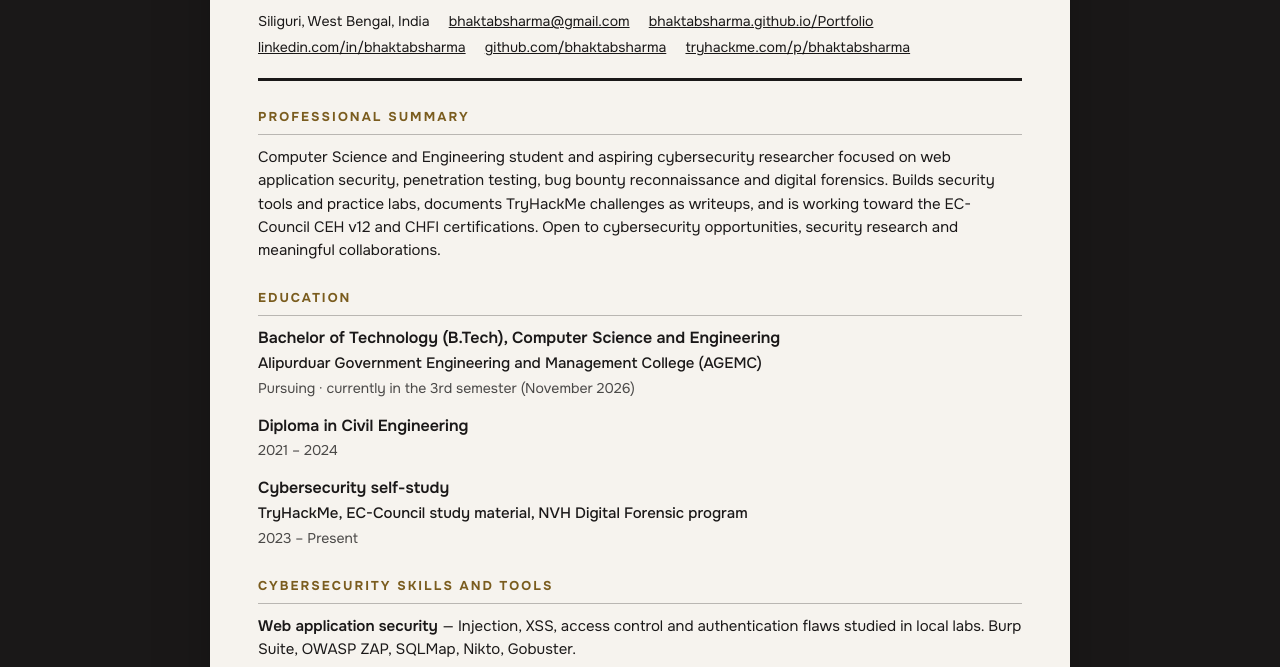
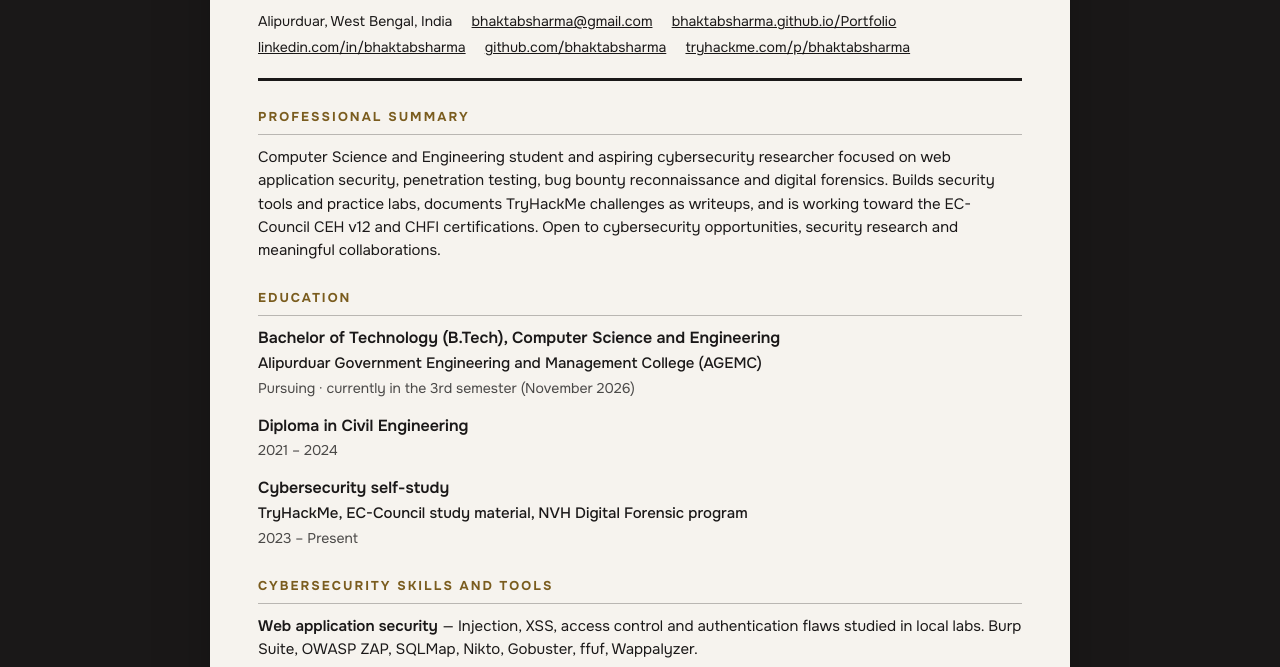
Before and after one commit to bhaktabsharma/Portfolio, a plain HTML site: page resume.html in a window 1280 px wide. Shown: the part 241-908 px from the top of the page. Drawn offline with Linux system fonts and the light colour scheme.

Commit message:
Revise contact details and language section
Updated contact location and language proficiency in resume.

```diff
--- a/resume.html
+++ b/resume.html
@@ -77,7 +77,7 @@ ul.plain li { margin-bottom: .3rem; }
   <header class="cv">
     <h1>Bhakta Sharma</h1>
     <p class="role">Aspiring Penetration Tester · Cybersecurity Researcher</p>
-    <ul class="contact"><li>Siliguri, West Bengal, India</li><li><a href="mailto:bhaktabsharma@gmail.com">bhaktabsharma@gmail.com</a></li><li><a href="https://bhaktabsharma.github.io/Portfolio/">bhaktabsharma.github.io/Portfolio</a></li><li><a href="https://www.linkedin.com/in/bhaktabsharma/">linkedin.com/in/bhaktabsharma</a></li><li><a href="https://github.com/bhaktabsharma">github.com/bhaktabsharma</a></li><li><a href="https://tryhackme.com/p/bhaktabsharma">tryhackme.com/p/bhaktabsharma</a></li></ul>
+    <ul class="contact"><li>Alipurduar, West Bengal, India</li><li><a href="mailto:bhaktabsharma@gmail.com">bhaktabsharma@gmail.com</a></li><li><a href="https://bhaktabsharma.github.io/Portfolio/">bhaktabsharma.github.io/Portfolio</a></li><li><a href="https://www.linkedin.com/in/bhaktabsharma/">linkedin.com/in/bhaktabsharma</a></li><li><a href="https://github.com/bhaktabsharma">github.com/bhaktabsharma</a></li><li><a href="https://tryhackme.com/p/bhaktabsharma">tryhackme.com/p/bhaktabsharma</a></li></ul>
   </header>
 
   <section aria-labelledby="h-sum"><h2 id="h-sum">Professional summary</h2><p>Computer Science and Engineering student and aspiring cybersecurity researcher focused on web application security, penetration testing, bug bounty reconnaissance and digital forensics. Builds security tools and practice labs, documents TryHackMe challenges as writeups, and is working toward the EC-Council CEH v12 and CHFI certifications. Open to cybersecurity opportunities, security research and meaningful collaborations.</p></section>
@@ -89,7 +89,7 @@ ul.plain li { margin-bottom: .3rem; }
   </section>
 
   <section aria-labelledby="h-skills"><h2 id="h-skills">Cybersecurity skills and tools</h2>
-    <div class="skill"><h3>Web application security</h3><p>Injection, XSS, access control and authentication flaws studied in local labs. Burp Suite, OWASP ZAP, SQLMap, Nikto, Gobuster.</p></div><div class="skill"><h3>Reconnaissance and enumeration</h3><p>Subdomain, live host, port, URL, JavaScript endpoint and parameter discovery. Nmap, Recon-ng, Maltego, subfinder, httpx, katana, ffuf, nuclei.</p></div><div class="skill"><h3>Penetration testing (lab environments)</h3><p>Windows exploitation, Active Directory attacks and Linux privilege escalation on TryHackMe. Metasploit, Hydra, John the Ripper, Hashcat, BloodHound, Mimikatz, Kali Linux.</p></div><div class="skill"><h3>Digital forensics</h3><p>Evidence handling, memory, disk and network analysis. Autopsy, Volatility 3, FTK Imager, Wireshark.</p></div><div class="skill"><h3>Malware analysis (static triage)</h3><p>Ghidra, YARA, pefile.</p></div><div class="skill"><h3>Network monitoring and defence</h3><p>Wireshark, Snort, Splunk, Aircrack-ng.</p></div><div class="skill"><h3>Programming and automation</h3><p>Python, Bash, JavaScript, TypeScript.</p></div>
+    <div class="skill"><h3>Web application security</h3><p>Injection, XSS, access control and authentication flaws studied in local labs. Burp Suite, OWASP ZAP, SQLMap, Nikto, Gobuster, ffuf, Wappalyzer.</p></div><div class="skill"><h3>Reconnaissance and enumeration</h3><p>Subdomain, live host, port, URL, JavaScript endpoint and parameter discovery. Nmap, Recon-ng, Maltego, subfinder, httpx, katana, ffuf, nuclei.</p></div><div class="skill"><h3>Penetration testing (lab environments)</h3><p>Windows exploitation, Active Directory attacks and Linux privilege escalation on TryHackMe. Metasploit, Hydra, John the Ripper, Hashcat, BloodHound, Mimikatz, Netcat, Searchsploit, LinPEAS and WinPEAS, Kali Linux.</p></div><div class="skill"><h3>Digital forensics</h3><p>Evidence handling, memory, disk and network analysis. Autopsy, Volatility 3, FTK Imager, Wireshark, Sysmon, Osquery.</p></div><div class="skill"><h3>Malware analysis (static triage)</h3><p>Ghidra, YARA, pefile, VirusTotal.</p></div><div class="skill"><h3>Network monitoring and defence (SOC)</h3><p>Wireshark, Snort, Zeek, NetworkMiner, Splunk, Wazuh, Elastic Stack (ELK), Aircrack-ng.</p></div><div class="skill"><h3>Programming and automation</h3><p>Python, Bash, JavaScript, TypeScript.</p></div>
     <p class="note">Tools listed are those used or studied in labs, TryHackMe rooms and personal projects. No proficiency ratings are claimed.</p>
   </section>
 
@@ -105,7 +105,7 @@ ul.plain li { margin-bottom: .3rem; }
     <div class="entry"><h3>NVH Digital Forensic (3-month program), Grade A+</h3><p class="meta"><span class="org">NewVersionHacker</span> · Issued 8 June 2026 · valid till 9 June 2028 · Certificate no. CN-NVHDF26B07002AB</p></div><div class="entry"><h3>Ethical Hacking 101: Beginners Guide to Ethical Hacking</h3><p class="meta"><span class="org">Simplilearn SkillUP</span> · Issued 12 June 2026 · Certificate code 10338271</p></div><div class="entry"><h3>TryHackMe learning paths: Jr Penetration Tester, SOC Level 1</h3><p class="meta"><span class="org">TryHackMe</span> · 2024</p></div><div class="entry"><h3>Certified Ethical Hacker (CEH v12)</h3><p class="meta"><span class="org">EC-Council</span> · In progress, not yet earned</p></div><div class="entry"><h3>Computer Hacking Forensic Investigator (CHFI)</h3><p class="meta"><span class="org">EC-Council</span> · In progress, not yet earned</p></div>
   </section>
 
-  <section aria-labelledby="h-lang"><h2 id="h-lang">Languages</h2><p>English (professional), Hindi (native), Nepali (native)</p></section>
+  <section aria-labelledby="h-lang"><h2 id="h-lang">Languages</h2><p>English, Bengali, Hindi</p></section>
   <p class="updated">Updated November 2026. The same content is available as a PDF and as plain text.</p>
 </main>
 </body>
```
